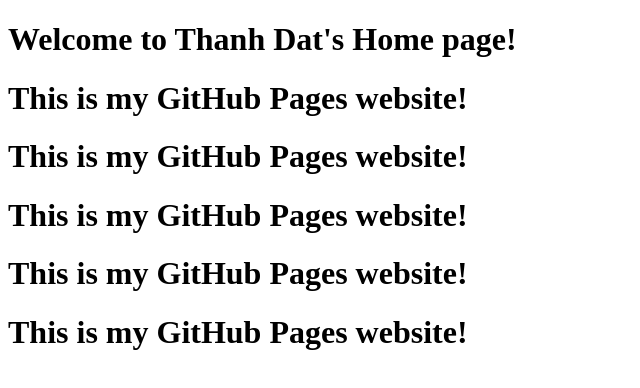
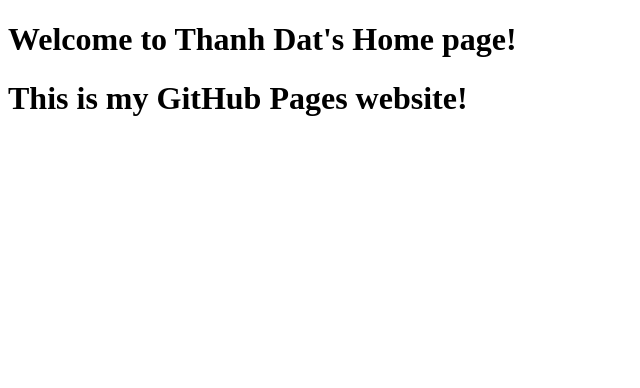
Before and after one commit to ntdat2510/ntdat2510.github.io, a plain HTML site: page index.html in a window 1280 px wide. Shown: the whole page, without its empty margins (0-640 px from the left). Drawn offline with Linux system fonts and the light colour scheme.

Commit message:
Update index.html

```diff
--- a/index.html
+++ b/index.html
@@ -8,9 +8,5 @@
     <body>
         <h1>Welcome to Thanh Dat's Home page!</h1>
         <h1>This is my GitHub Pages website!</h1>
-        <h1>This is my GitHub Pages website!</h1>
-        <h1>This is my GitHub Pages website!</h1>
-        <h1>This is my GitHub Pages website!</h1>
-        <h1>This is my GitHub Pages website!</h1>
     </body>
 </html>
```
